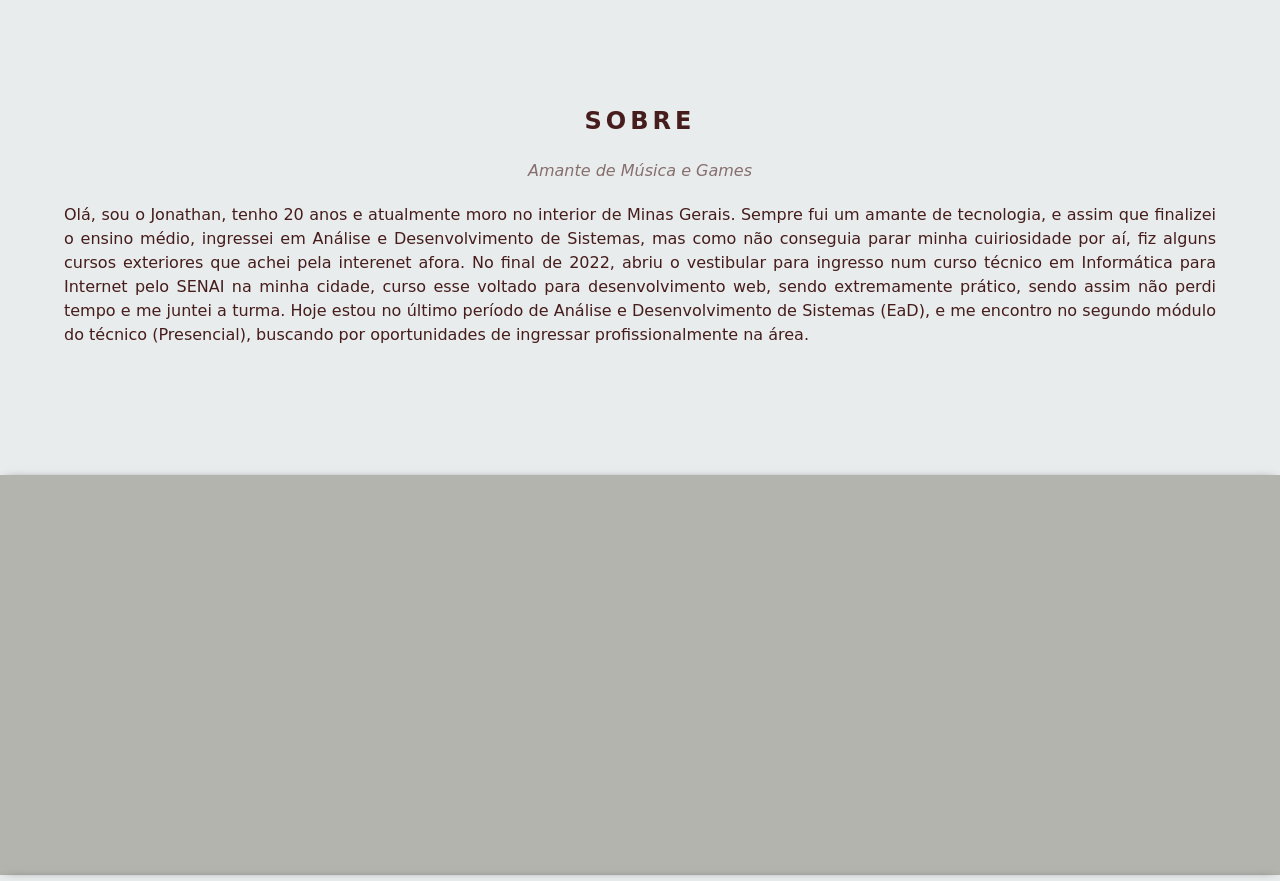
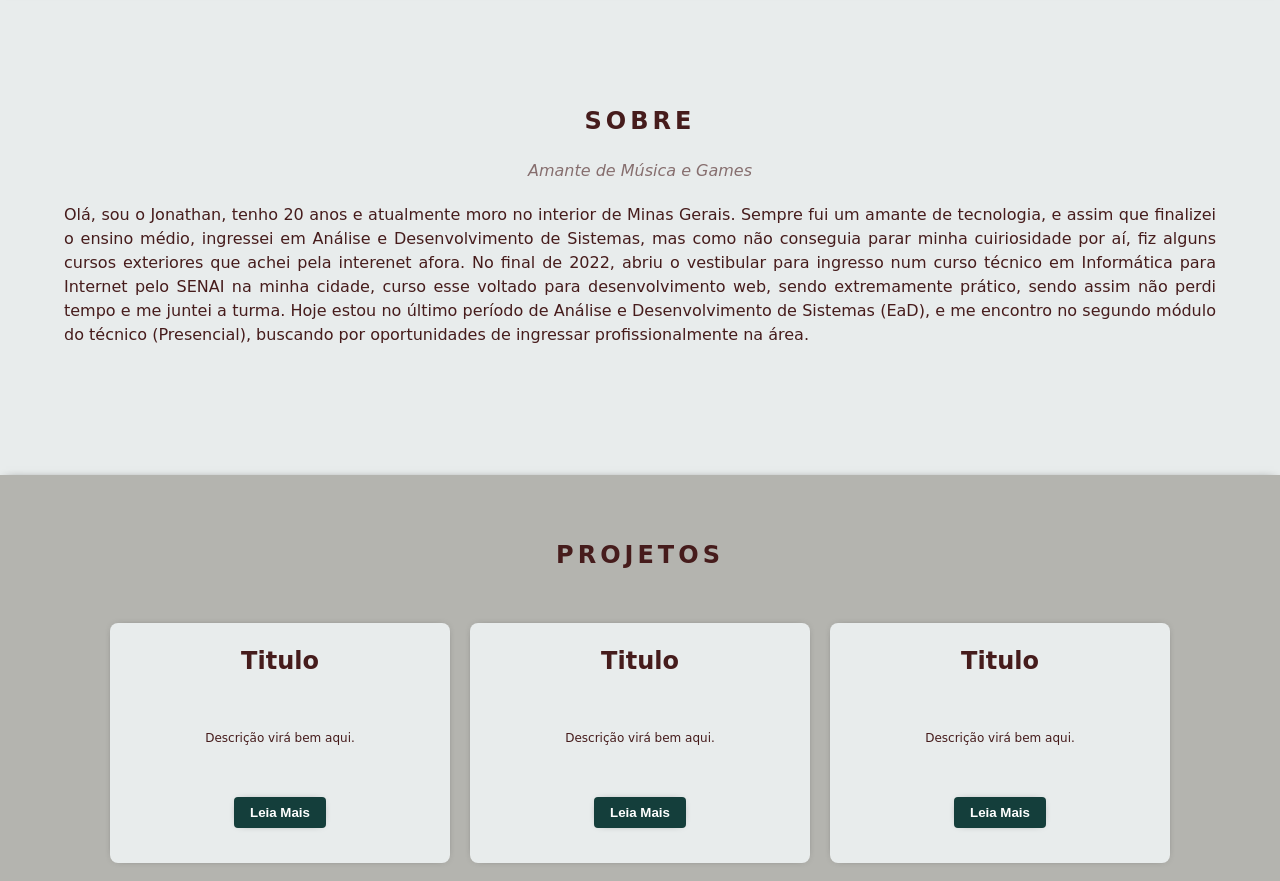
Before and after one commit to 0000723669/PORTFOLIO_SITE_JONATHAN, a plain HTML site: page index.html in a window 1280 px wide. Shown: the part 71-952 px from the top of the page. Drawn offline with Linux system fonts and the light colour scheme.

Commit message:
design update

```diff
--- a/index.html
+++ b/index.html
@@ -20,7 +20,7 @@
     <div id="inicio" class="content">
         <section id="sobre" class="">
             <div class="center padding-5">
-                <h2 class="wide">SOBRE</h2>
+                <h2 class="wide h2">SOBRE</h2>
                 <p class="opacity margin-20"><i>Amante de Música e Games</i></p>
                 <p class="justify">
                     Olá, sou o Jonathan, tenho 20 anos e atualmente moro no interior de Minas Gerais. Sempre fui um amante de tecnologia, e assim que finalizei o ensino médio, ingressei em Análise e Desenvolvimento de Sistemas, mas como não conseguia parar minha cuiriosidade por aí, fiz alguns cursos exteriores que achei pela interenet afora. No final de 2022, abriu o vestibular para ingresso num curso técnico em Informática para Internet pelo SENAI na minha cidade, curso esse voltado para desenvolvimento web, sendo extremamente prático, sendo assim não perdi tempo e me juntei a turma. Hoje estou no último período de Análise e Desenvolvimento de Sistemas (EaD), e me encontro no segundo módulo do técnico (Presencial), buscando por oportunidades de ingressar profissionalmente na área.
@@ -31,7 +31,31 @@
 
 
         </section>
-        <section id="projetos" class="card">
+        <section id="projetos" class="card centervh">
+            <div>
+                <h2 class="wide center">PROJETOS</h2>
+                <div class="card-container">
+                    <div class="cardBox">
+                        <h2>Titulo</h2>
+                        <p>Descrição virá bem aqui.</p>
+                        <a href="#"><button class="btn-card">Leia Mais</button></a>
+
+                    </div>
+                    <div class="cardBox">
+                        <h2>Titulo</h2>
+                        <p>Descrição virá bem aqui.</p>
+                        <a href="#"><button class="btn-card">Leia Mais</button></a>
+                    </div>
+
+                    <div class="cardBox">
+                        <h2>Titulo</h2>
+                        <p>Descrição virá bem aqui.</p>
+                        <a href="#"><button class="btn-card">Leia Mais</button></a>
+                    </div>
+                </div>
+
+            </div>
+
 
         </section>
         <section id="artigos" class="card">
--- a/src/css/style.css
+++ b/src/css/style.css
@@ -55,16 +55,81 @@ header{
     margin: 20px;
 }
 
+.relative{
+    position: relative;
+}
+
+.card-container {
+    margin-bottom: 50px;
+    display: flex;
+    gap: 20px;
+    justify-content: center;
+    align-items: center;
+
+}
+
+#projetos h2{
+    margin-bottom: 50px;
+    position: relative;
+}
+
+.btn-card {
+    margin-top: 50px;
+    background-color: #143e3b;
+    color: #fff;
+    padding: 8px 16px;
+    border: none;
+    border-radius: 4px;
+    cursor: pointer;
+    font-weight: bold;
+    text-decoration: none;
+    box-shadow: 0px 0px 10px -6px rgb(36, 36, 36);
+}
+.btn-card:hover{
+    transform: scale(1.05);
+    box-shadow: 0px 0px 10px -2px rgb(36, 36, 36);
+}
+
+.btn-card:active{
+    transform: scale(0.98);
+    box-shadow: none;
+}
+
+
+
+.centervh{
+    display: flex;
+    align-items: center;
+    justify-content: center;
+}
+
+.cardBox {
+    background-color: #e8ecec;
+    box-shadow: 0px 0px 10px -6px rgb(36, 36, 36);
+    border-radius: 8px;
+    padding: 20px;
+    width: 400px;
+    height: 300px;
+    max-width:300px;
+    max-height: 200px;
+    text-align: center;
+    flex-shrink: 1;
+  }
+
 #artigos{
     width: 100%;
     height: 400px;
 }
 
+.d-flex{
+    display: flex;
+}
+
 #projetos, #contato{
     background-color: #b4b4af ;
     width: 100%;
-    height: 400px;
-
+    height: 500px;
+    color: rgb(70, 28, 28);
 }
 
 
@@ -76,6 +141,10 @@ header{
     align-items: center;
     justify-content: center;
     font-size: 16px;
+}
+
+h2{
+    font-size: 24px;
 }
 
 .padding-5{
```
